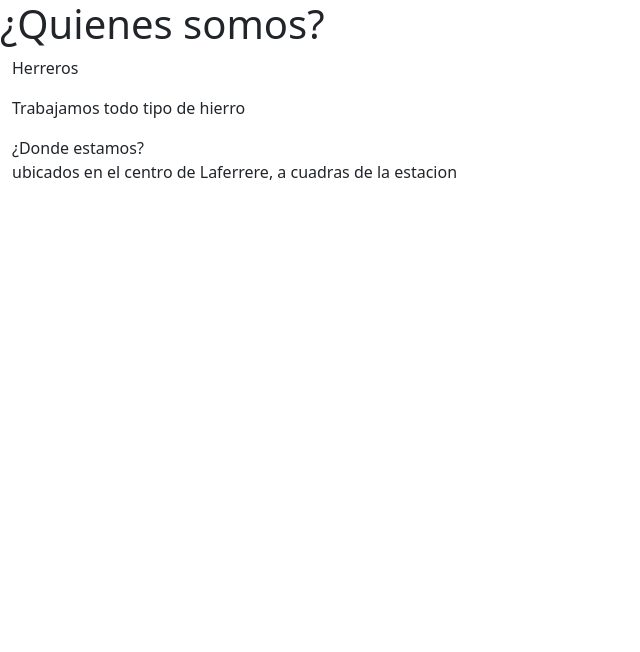
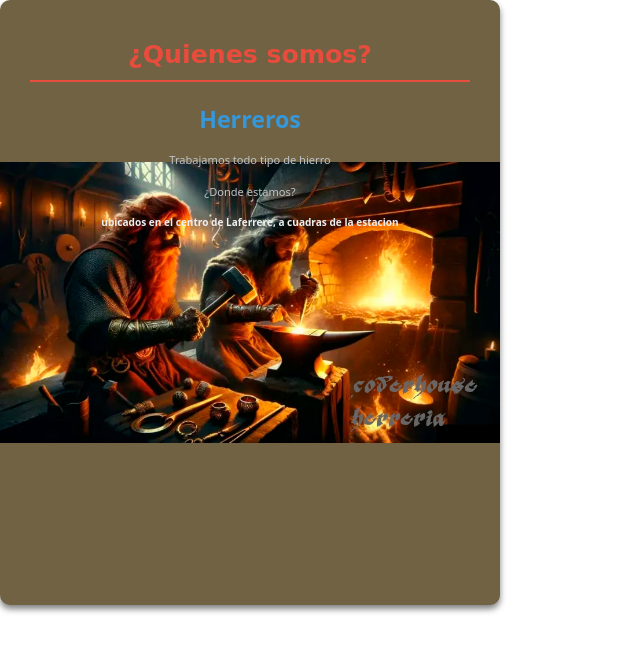
Before and after one commit to ElKabesas/HerreriaElficaLaferrere, a plain HTML site: page quienes-somos.html in a window 1280 px wide. Shown: the whole page, without its empty margins (0-640 px from the left). Drawn offline with nearby package versions, Linux system fonts and the light colour scheme.

Commit message:
quienessomos

```diff
--- a/quienes-somos.html
+++ b/quienes-somos.html
@@ -1,31 +1,43 @@
 <!DOCTYPE html>
 <html lang="en">
+
 <head>
     <meta charset="UTF-8">
     <meta name="viewport" content="width=device-width, initial-scale=1.0">
     <title>Document</title>
-    <link href="https://cdn.jsdelivr.net/npm/bootstrap@5.3.3/dist/css/bootstrap.min.css" rel="stylesheet" integrity="sha384-QWTKZyjpPEjISv5WaRU9OFeRpok6YctnYmDr5pNlyT2bRjXh0JMhjY6hW+ALEwIH" crossorigin="anonymous">
+    <link rel="stylesheet" href="style.css">
+    <link href="https://cdn.jsdelivr.net/npm/bootstrap@5.3.3/dist/css/bootstrap.min.css" rel="stylesheet"
+        integrity="sha384-QWTKZyjpPEjISv5WaRU9OFeRpok6YctnYmDr5pNlyT2bRjXh0JMhjY6hW+ALEwIH" crossorigin="anonymous">
 </head>
-<body>
-    <h1>¿Quienes somos?</h1>
 
-    <div class="container-fluid">
-        <div class="col">
-            <div class="row">
-        <span class="box">Herreros</span>
-    </div>
-    </div>
-        <p></p>
-        <span>Trabajamos todo tipo de hierro</span>
-        <p></p>
-        <span>¿Donde estamos?</span>
-        <p>ubicados en el centro de Laferrere, a cuadras de la estacion</p>
+<body class="body.quienes">
+
+    <header>
+
+        <h1>¿Quienes somos?</h1>
+
+<div class="quienes-somos">
+        <span>Herreros</span>
 
 
 
-    </div>
-    <script src="https://cdn.jsdelivr.net/npm/@popperjs/core@2.11.8/dist/umd/popper.min.js" integrity="sha384-I7E8VVD/ismYTF4hNIPjVp/Zjvgyol6VFvRkX/vR+Vc4jQkC+hVqc2pM8ODewa9r" crossorigin="anonymous"></script>
-    <script src="https://cdn.jsdelivr.net/npm/bootstrap@5.3.3/dist/js/bootstrap.min.js" integrity="sha384-0pUGZvbkm6XF6gxjEnlmuGrJXVbNuzT9qBBavbLwCsOGabYfZo0T0to5eqruptLy" crossorigin="anonymous"></script>
-    <script src="https://cdn.jsdelivr.net/npm/bootstrap@5.3.3/dist/js/bootstrap.bundle.min.js" integrity="sha384-YvpcrYf0tY3lHB60NNkmXc5s9fDVZLESaAA55NDzOxhy9GkcIdslK1eN7N6jIeHz" crossorigin="anonymous"></script>
+
+        <span>Trabajamos todo tipo de hierro</span>
+        <span>¿Donde estamos?</span>
+        <p>ubicados en el centro de Laferrere, a cuadras de la estacion</p>
+</div>
+
+    </header>
+
+    <script src="https://cdn.jsdelivr.net/npm/@popperjs/core@2.11.8/dist/umd/popper.min.js"
+        integrity="sha384-I7E8VVD/ismYTF4hNIPjVp/Zjvgyol6VFvRkX/vR+Vc4jQkC+hVqc2pM8ODewa9r"
+        crossorigin="anonymous"></script>
+    <script src="https://cdn.jsdelivr.net/npm/bootstrap@5.3.3/dist/js/bootstrap.min.js"
+        integrity="sha384-0pUGZvbkm6XF6gxjEnlmuGrJXVbNuzT9qBBavbLwCsOGabYfZo0T0to5eqruptLy"
+        crossorigin="anonymous"></script>
+    <script src="https://cdn.jsdelivr.net/npm/bootstrap@5.3.3/dist/js/bootstrap.bundle.min.js"
+        integrity="sha384-YvpcrYf0tY3lHB60NNkmXc5s9fDVZLESaAA55NDzOxhy9GkcIdslK1eN7N6jIeHz"
+        crossorigin="anonymous"></script>
 </body>
+
 </html>
--- a/style.css
+++ b/style.css
@@ -183,6 +183,62 @@ label {
 
 
 
+.body-quienes {
+    font-family: 'Roboto', sans-serif;
+    background-color: #c9c1d4;
+    margin-left: 20rem;
+    padding: 0;
+    display: flex;
+    justify-content: center;
+    align-items: center;
+
+}
+
+header {
+    background-color: #706243;
+    background-image: url(quienes-somos.webp);
+background-repeat: no-repeat;
+height: 60rem;
+background-size: 100%;
+background-position: center center;
+ color: #ecf0f1;
+    padding: 40px 30px;
+    border-radius: 10px;
+    box-shadow: 0 4px 6px rgba(0, 0, 0, 0.5);
+    text-align: center;
+    max-width: 500px;
+    width: 100%;
+}
+
+header h1 {
+    font-size: 2.5em;
+    margin-bottom: 20px;
+    color: #e74c3c;
+    border-bottom: 2px solid #e74c3c;
+    padding-bottom: 10px;
+}
+
+header span {
+    display: block;
+    margin: 15px 0;
+    font-weight: 300;
+    font-size: 1.1em;
+    color: #bdc3c7;
+}
+
+header span:first-of-type {
+    font-weight: bold;
+    color: #3498db;
+    font-size: 2.3em;
+}
+
+header p {
+    background-color: rgb(0,0,0,0.7%);
+    font-weight: bold;
+    color: #ecf0f1;
+}
+
+
 @media screen and (orientation: portrait) {
     .navegacion-principal  {
         flex-direction: column;
@@ -265,5 +321,4 @@ padding: 10px;
 }
 
 
-
     }
```
Also changed, not shown: armas-secundarias.html (+27 -54 lines), quienes-somos.webp (added).
